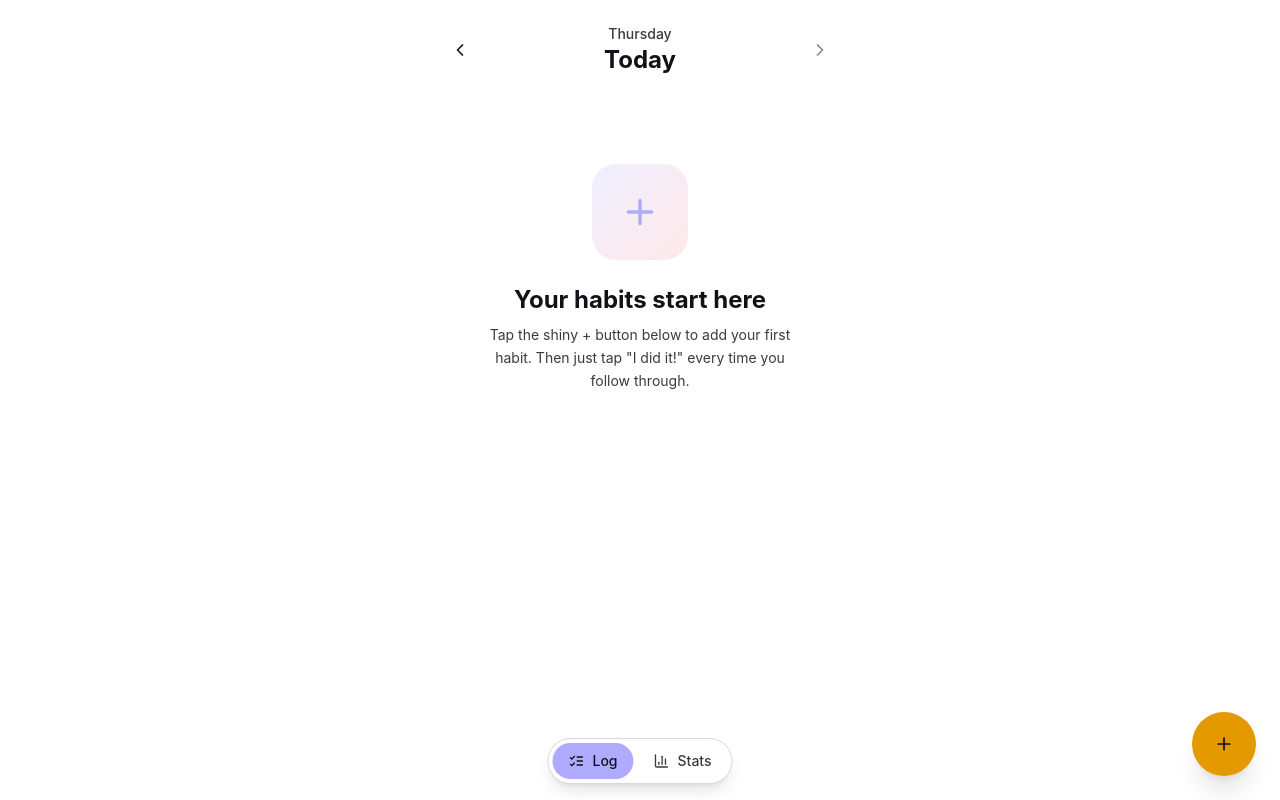
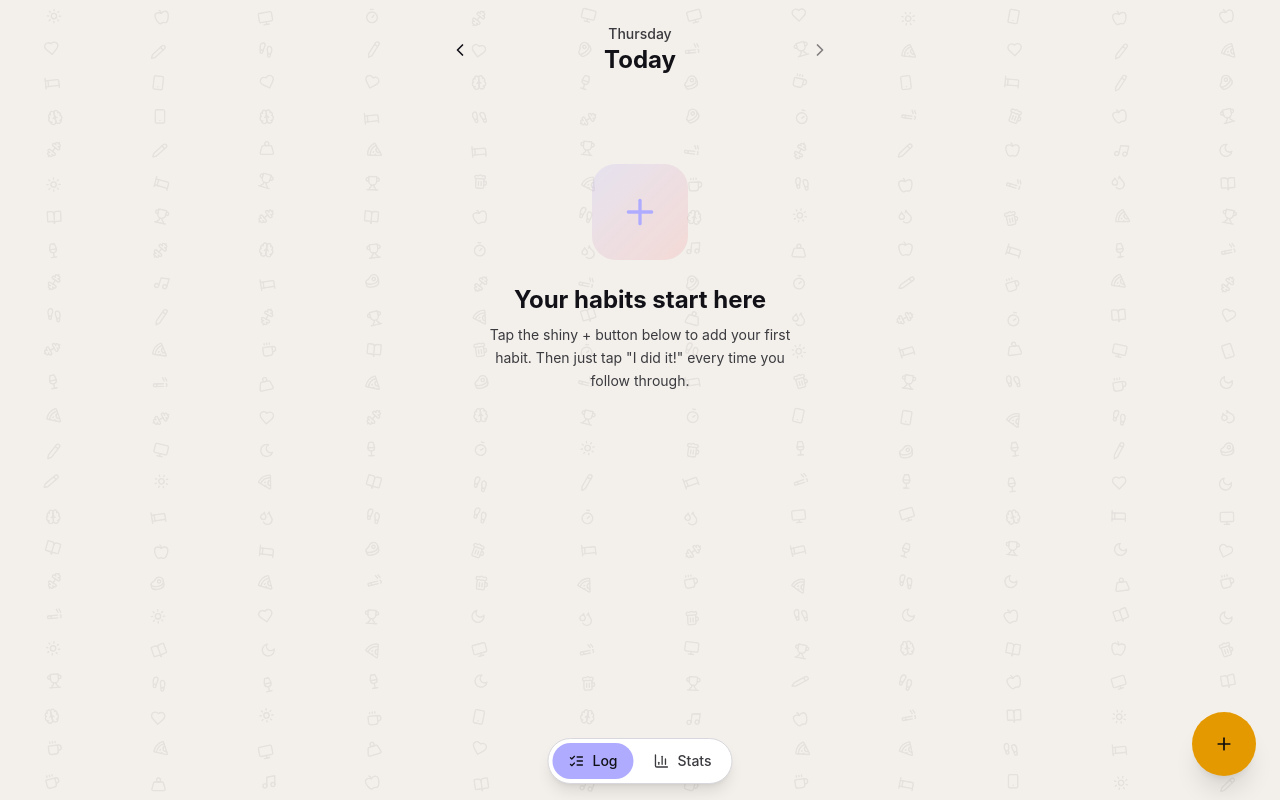
Before and after one commit to juanghurtado/habit-tracker, a React (Vite) app: page / in a window 1280 px wide. Built offline with nearby package versions, Linux system fonts and the light colour scheme.

Commit message:
feat: warm cream background with dense icon pattern, tinted card borders, thumbs up/down buttons

```diff
--- a/src/App.tsx
+++ b/src/App.tsx
@@ -3,6 +3,7 @@ import { Toaster } from "sonner"
 import { DailyLog } from "./components/daily-log"
 import { StatsPage } from "./components/stats-page"
 import { TabBar } from "./components/tab-bar"
+import { BackgroundPattern } from "./components/background-pattern"
 import type { Tab } from "./components/tab-bar"
 
 export default function App() {
@@ -10,7 +11,8 @@ export default function App() {
   const [tab, setTab] = React.useState<Tab>("log")
 
   return (
-    <div className="mx-auto flex min-h-dvh max-w-md flex-col bg-bg">
+    <div className="mx-auto flex min-h-dvh max-w-md flex-col">
+      <BackgroundPattern />
       {tab === "log" ? (
         <DailyLog date={date} onDateChange={setDate} />
       ) : (
--- /dev/null
+++ b/src/components/background-pattern.tsx
@@ -0,0 +1,60 @@
+import { useMemo } from "react"
+import { curatedIcons } from "../lib/icons"
+
+const COLS = 12
+const ROWS = 24
+const TOTAL = COLS * ROWS
+
+function seededRandom(seed: number) {
+  let s = seed
+  return () => {
+    s = (s * 16807) % 2147483647
+    return (s - 1) / 2147483646
+  }
+}
+
+export function BackgroundPattern() {
+  const cells = useMemo(() => {
+    const rng = seededRandom(42)
+    const result: { iconIndex: number; rotate: number; x: number; y: number }[] = []
+    for (let i = 0; i < TOTAL; i++) {
+      const iconIndex = Math.floor(rng() * curatedIcons.length)
+      const rotate = (rng() - 0.5) * 40
+      const x = rng() * 4 - 2
+      const y = rng() * 4 - 2
+      result.push({ iconIndex, rotate, x, y })
+    }
+    return result
+  }, [])
+
+  return (
+    <div className="pointer-events-none fixed inset-0 -z-10 overflow-hidden">
+      <div
+        className="h-full w-full"
+        style={{
+          display: "grid",
+          gridTemplateColumns: `repeat(${COLS}, 1fr)`,
+          gridTemplateRows: `repeat(${ROWS}, 1fr)`,
+        }}
+      >
+        {cells.map(({ iconIndex, rotate, x, y }, i) => {
+          const { Icon } = curatedIcons[iconIndex]
+          return (
+            <div
+              key={i}
+              className="flex items-center justify-center"
+              style={{ opacity: 0.06 }}
+            >
+              <Icon
+                className="h-4 w-4 text-foreground"
+                style={{
+                  transform: `rotate(${rotate}deg) translate(${x}px, ${y}px)`,
+                }}
+              />
+            </div>
+          )
+        })}
+      </div>
+    </div>
+  )
+}
--- a/src/components/daily-log.tsx
+++ b/src/components/daily-log.tsx
@@ -35,7 +35,7 @@ export function DailyLog({ date, onDateChange }: DailyLogProps) {
 
   return (
     <>
-      <header className="sticky top-0 z-10 bg-bg/80 px-4 pb-2 pt-6 backdrop-blur-lg">
+      <header className="sticky top-0 z-10 px-4 pb-2 pt-6">
         <DateNavigation date={date} onDateChange={onDateChange} />
       </header>
 
--- a/src/components/habit-card.tsx
+++ b/src/components/habit-card.tsx
@@ -6,7 +6,7 @@ import {
   DropdownMenuItem,
   DropdownMenuTrigger,
 } from "./ui/dropdown-menu"
-import { MoreVertical, Undo2, Pencil, Trash2 } from "lucide-react"
+import { MoreVertical, Undo2, Pencil, Trash2, ThumbsDown, ThumbsUp } from "lucide-react"
 
 interface HabitCardProps {
   habit: Habit
@@ -29,7 +29,10 @@ export function HabitCard({
   const count = completions.length
 
   return (
-    <div className="relative overflow-hidden rounded-2xl border border-border bg-card shadow-sm transition-all hover:shadow-md">
+    <div
+      className="relative overflow-hidden rounded-2xl border bg-card transition-all"
+      style={{ borderColor: `color-mix(in oklch, ${habit.color} 30%, transparent)` }}
+    >
       <div
         className="pointer-events-none absolute inset-0"
         style={{ backgroundColor: `color-mix(in oklch, ${habit.color} 10%, transparent)` }}
@@ -59,7 +62,12 @@ export function HabitCard({
           </div>
           <DropdownMenu>
             <DropdownMenuTrigger asChild>
-              <button className="flex size-8 items-center justify-center rounded-xl text-muted-foreground hover:bg-muted active:scale-90">
+              <button
+                className="flex size-8 items-center justify-center rounded-xl text-muted-foreground hover:bg-muted transition-all active:scale-90"
+                style={{
+                  color: `color-mix(in oklch, ${habit.color} 50%, var(--color-muted-foreground) 50%)`,
+                }}
+              >
                 <MoreVertical className="size-5" />
               </button>
             </DropdownMenuTrigger>
@@ -89,7 +97,7 @@ export function HabitCard({
           style={{ backgroundColor: habit.color }}
           onClick={() => onComplete(habit.id)}
         >
-          <Icon className="size-4" />
+          {habit.type === "bad" ? <ThumbsDown className="size-4" /> : <ThumbsUp className="size-4" />}
           {habit.buttonLabel}
         </button>
       </div>
--- a/src/components/habit-stat-card.tsx
+++ b/src/components/habit-stat-card.tsx
@@ -11,7 +11,10 @@ export function HabitStatCard({ stats }: HabitStatCardProps) {
   const Icon = getIcon(stats.habitIcon)
 
   return (
-    <div className="relative overflow-hidden rounded-2xl border border-border bg-card p-4 shadow-sm">
+    <div
+      className="relative overflow-hidden rounded-2xl border bg-card p-4"
+      style={{ borderColor: `color-mix(in oklch, ${stats.habitColor} 30%, transparent)` }}
+    >
       <div
         className="pointer-events-none absolute inset-0"
         style={{ backgroundColor: `color-mix(in oklch, ${stats.habitColor} 8%, transparent)` }}
@@ -41,15 +44,15 @@ export function HabitStatCard({ stats }: HabitStatCardProps) {
         </div>
 
         <div className="grid grid-cols-3 gap-3">
-          <div className="rounded-xl bg-muted/50 p-2.5 text-center">
+          <div className="rounded-xl p-2.5 text-center" style={{ backgroundColor: `color-mix(in oklch, ${stats.habitColor} 12%, transparent)` }}>
             <div className="text-lg font-bold">{stats.totalInWindow}</div>
             <div className="text-xs text-muted-foreground">Done</div>
           </div>
-          <div className="rounded-xl bg-muted/50 p-2.5 text-center">
+          <div className="rounded-xl p-2.5 text-center" style={{ backgroundColor: `color-mix(in oklch, ${stats.habitColor} 12%, transparent)` }}>
             <div className="text-lg font-bold">{stats.completionRate}%</div>
             <div className="text-xs text-muted-foreground">Rate</div>
           </div>
-          <div className="rounded-xl bg-muted/50 p-2.5 text-center">
+          <div className="rounded-xl p-2.5 text-center" style={{ backgroundColor: `color-mix(in oklch, ${stats.habitColor} 12%, transparent)` }}>
             <div className="text-lg font-bold">{stats.averagePerDay}</div>
             <div className="text-xs text-muted-foreground">Avg/day</div>
           </div>
--- a/src/index.css
+++ b/src/index.css
@@ -1,7 +1,7 @@
 @import "tailwindcss";
 
 @theme {
-  --color-bg: oklch(1 0 0);
+  --color-bg: oklch(0.955 0.008 75);
   --color-foreground: oklch(0.18 0.012 285);
   --color-card: oklch(1 0 0);
   --color-card-foreground: oklch(0.18 0.012 285);
@@ -23,7 +23,7 @@
 
 @media (prefers-color-scheme: dark) {
   :root {
-    --color-bg: oklch(0.12 0.006 285);
+    --color-bg: oklch(0.11 0.008 75);
     --color-foreground: oklch(0.92 0.004 285);
     --color-card: oklch(0.16 0.008 285);
     --color-card-foreground: oklch(0.92 0.004 285);
```
